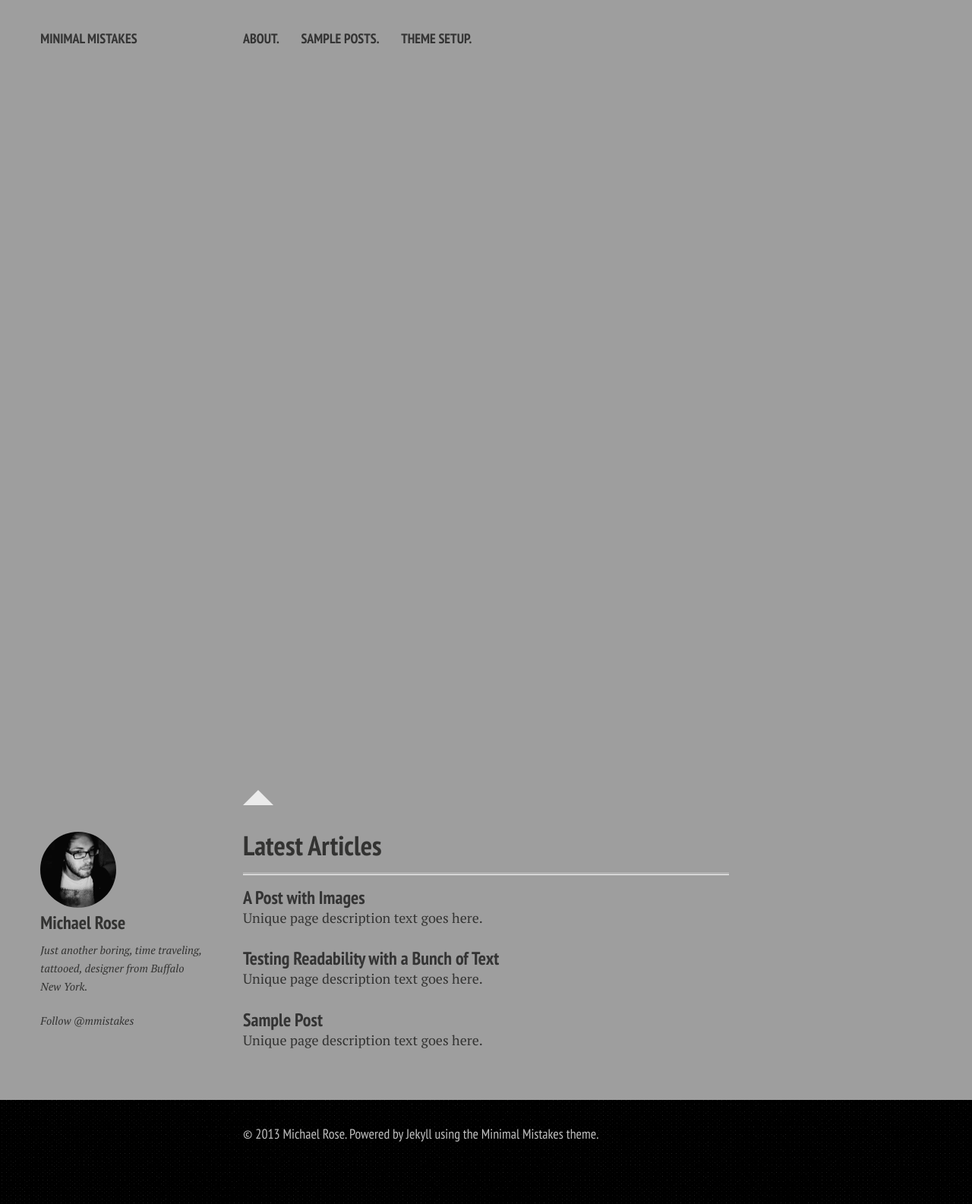
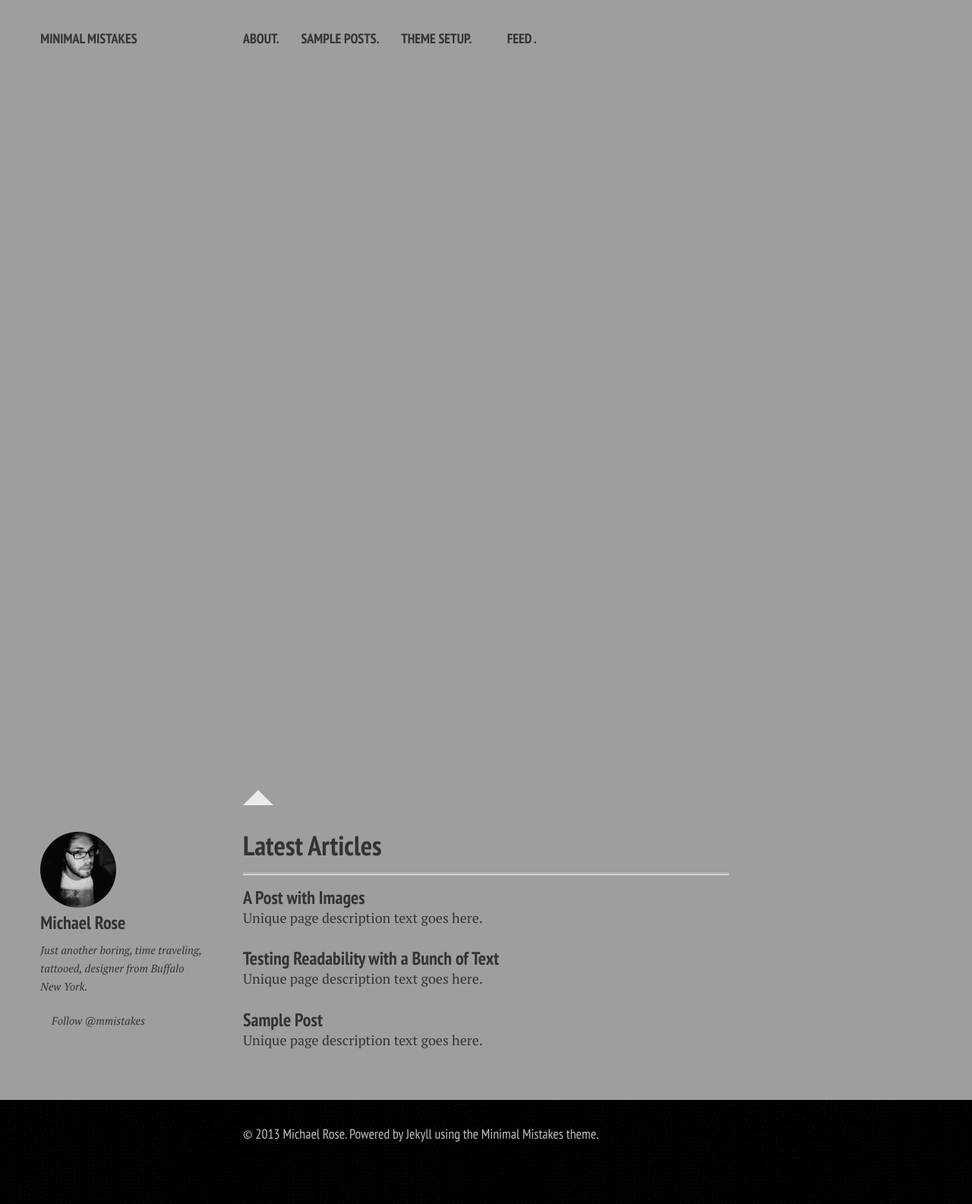
Before and after one commit to padi/padi.github.io, a Jekyll site: the page built from index.md, in a window 1280 px wide. Shown: the whole page at 76% size. Built offline with Jekyll 4.4.1, drawn with Linux system fonts in a browser that asks for light colours; nearby versions of some CDN libraries; some web fonts are replaced.

Commit message:
Add RSS and Twitter icons

```diff
--- a/_includes/head.html
+++ b/_includes/head.html
@@ -5,7 +5,7 @@
 <!-- Twitter Card and Open Graph meta -->
 <meta name="twitter:title" content="{% if page.title %}{{ page.title }} &#8211; {% endif %}Made Mistakes">
 <meta name="twitter:description" content="{% if page.description %}{{ page.description }}{% else %}{{ page.content | strip_html | strip_newlines | truncate: 120 }}{% endif %}">
-<meta name="twitter:creator" content="{{ site.owner.twitter }}">
+<meta name="twitter:creator" content="@{{ site.owner.twitter }}">
 {% if page.layout == 'photo' %}
 <meta name="twitter:card" content="photo">
 {% if page.image %}<meta name="twitter:image:src" content="{{ site.url }}/images/{{ page.image.feature }}">{% endif %}
--- a/_includes/navigation.html
+++ b/_includes/navigation.html
@@ -8,6 +8,7 @@
 		        <li><a href="{{ site.url }}/about">About</a></li>
 		        <li><a href="{{ site.url }}/articles">Sample Posts</a></li>
 		        <li><a href="{{ site.url }}/theme-setup">Theme Setup</a></li>
+		        <li><i class="icon-feed"></i> <a href="{{ site.url }}/feed.xml" title="Atom/RSS feed">Feed</a>
 		    </ul>
 		</nav>
 	</div><!-- /.top-navigation -->
--- a/assets/css/main.css
+++ b/assets/css/main.css
@@ -1415,6 +1415,70 @@
   color: #ffffff;
   border-color: #ffffff;
 }
+/* Custom set of Icomoon webfont icons ===================== */
+@font-face {
+  font-family: 'icomoon';
+  src: url('../fonts/icomoon.eot');
+  src: url('../fonts/icomoon.eot?#iefix') format('embedded-opentype'), url('../fonts/icomoon.woff') format('woff'), url('../fonts/icomoon.ttf') format('truetype'), url('../fonts/icomoon.svg#icomoon') format('svg');
+  font-weight: normal;
+  font-style: normal;
+}
+@media screen and (-webkit-min-device-pixel-ratio: 0) {
+  @font-face {
+    font-family: 'icomoon';
+    src: url('../fonts/icomoon.svg#icomoon') format('svg');
+  }
+}
+/* Use the following CSS code if you want to use data attributes for inserting your icons */
+[data-icon]:before {
+  font-family: 'icomoon';
+  content: attr(data-icon);
+  speak: none;
+  font-weight: normal;
+  font-variant: normal;
+  text-transform: none;
+  line-height: 1;
+  -webkit-font-smoothing: antialiased;
+}
+/* Use the following CSS code if you want to have a class per icon */
+/*
+Instead of a list of all class selectors,
+you can use the generic selector below, but it's slower:
+[class*="icon-"] {
+*/
+.icon-twitter,
+.icon-feed,
+.icon-instagram,
+.icon-facebook,
+.icon-google-plus,
+.icon-github {
+  font-family: 'icomoon';
+  speak: none;
+  font-style: normal;
+  font-weight: normal;
+  font-variant: normal;
+  text-transform: none;
+  line-height: 1;
+  -webkit-font-smoothing: antialiased;
+}
+.icon-twitter:before {
+  content: "\e000";
+}
+.icon-feed:before {
+  content: "\e003";
+}
+.icon-instagram:before {
+  content: "\e004";
+}
+.icon-facebook:before {
+  content: "\e001";
+}
+.icon-google-plus:before {
+  content: "\e002";
+}
+.icon-github:before {
+  content: "\e005";
+}
 /* Standard form controls ================================== */
 form {
   margin: 0 0 5px 0;
--- a/assets/less/main.less
+++ b/assets/less/main.less
@@ -22,6 +22,8 @@
 // ELEMENTS ===================================================
 /* Figures, images, social media, other elements =========== */
 @import "elements.less";
+/* Custom set of Icomoon webfont icons ===================== */
+@import "icomoon.less";
 /* Standard form controls ================================== */
 @import "forms.less";
 // LAYOUT =====================================================
```
